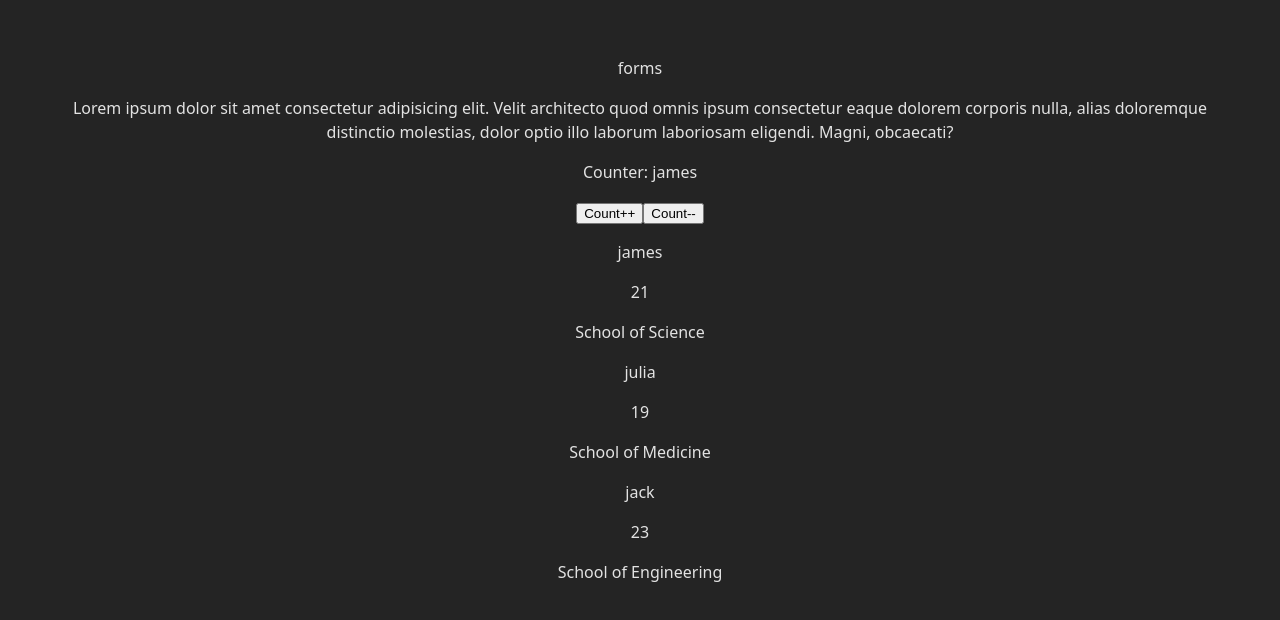
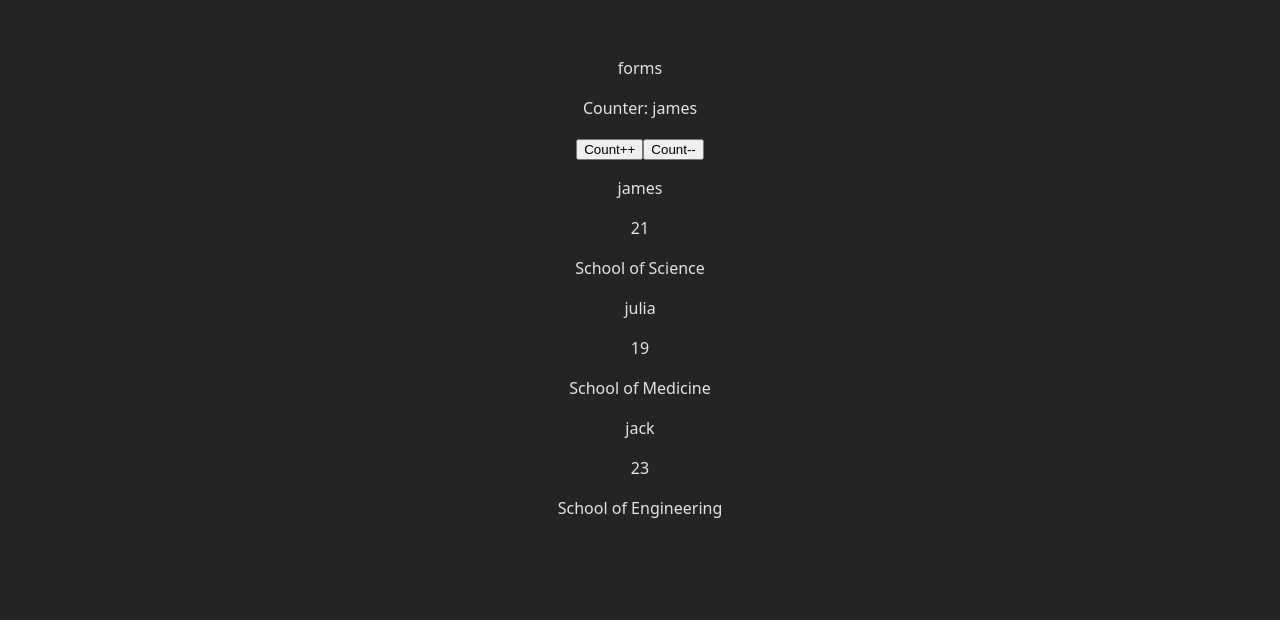
Before and after one commit to mukuvi/cafesynca, a React (Vite) app in the folder v2/: page / in a window 1280 px wide. Shown: the top 620 px of the page. Built offline with nearby package versions, Linux system fonts and the light colour scheme.

Commit message:
cafesynca

```diff
--- a/v2/src/components/Form.jsx
+++ b/v2/src/components/Form.jsx
@@ -2,12 +2,6 @@ export const Form = () => {
   return (
     <>
       <p>forms</p>
-      <p>
-        Lorem ipsum dolor sit amet consectetur adipisicing elit. Velit
-        architecto quod omnis ipsum consectetur eaque dolorem corporis nulla,
-        alias doloremque distinctio molestias, dolor optio illo laborum
-        laboriosam eligendi. Magni, obcaecati?
-      </p>
     </>
   );
 };
```
